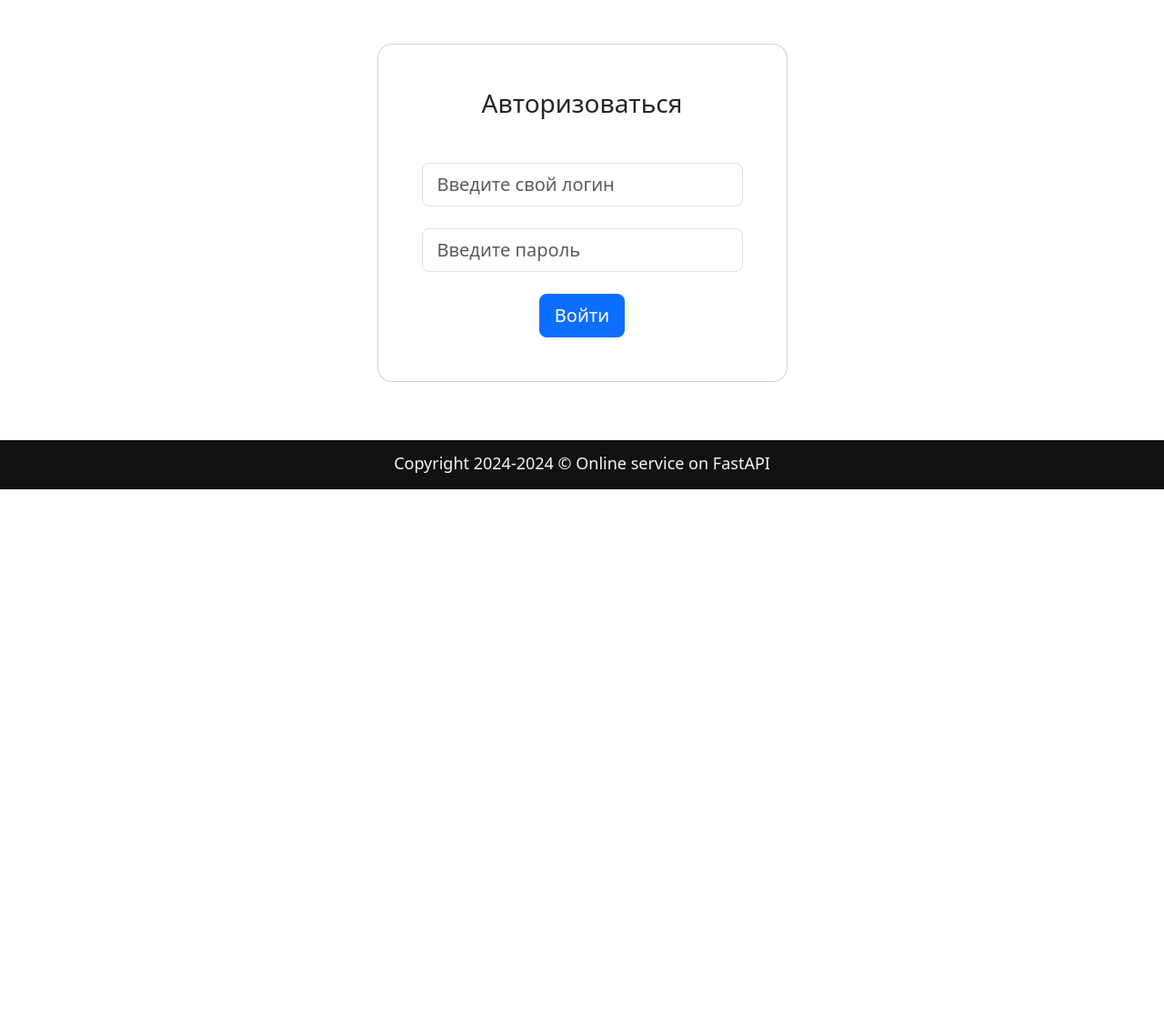
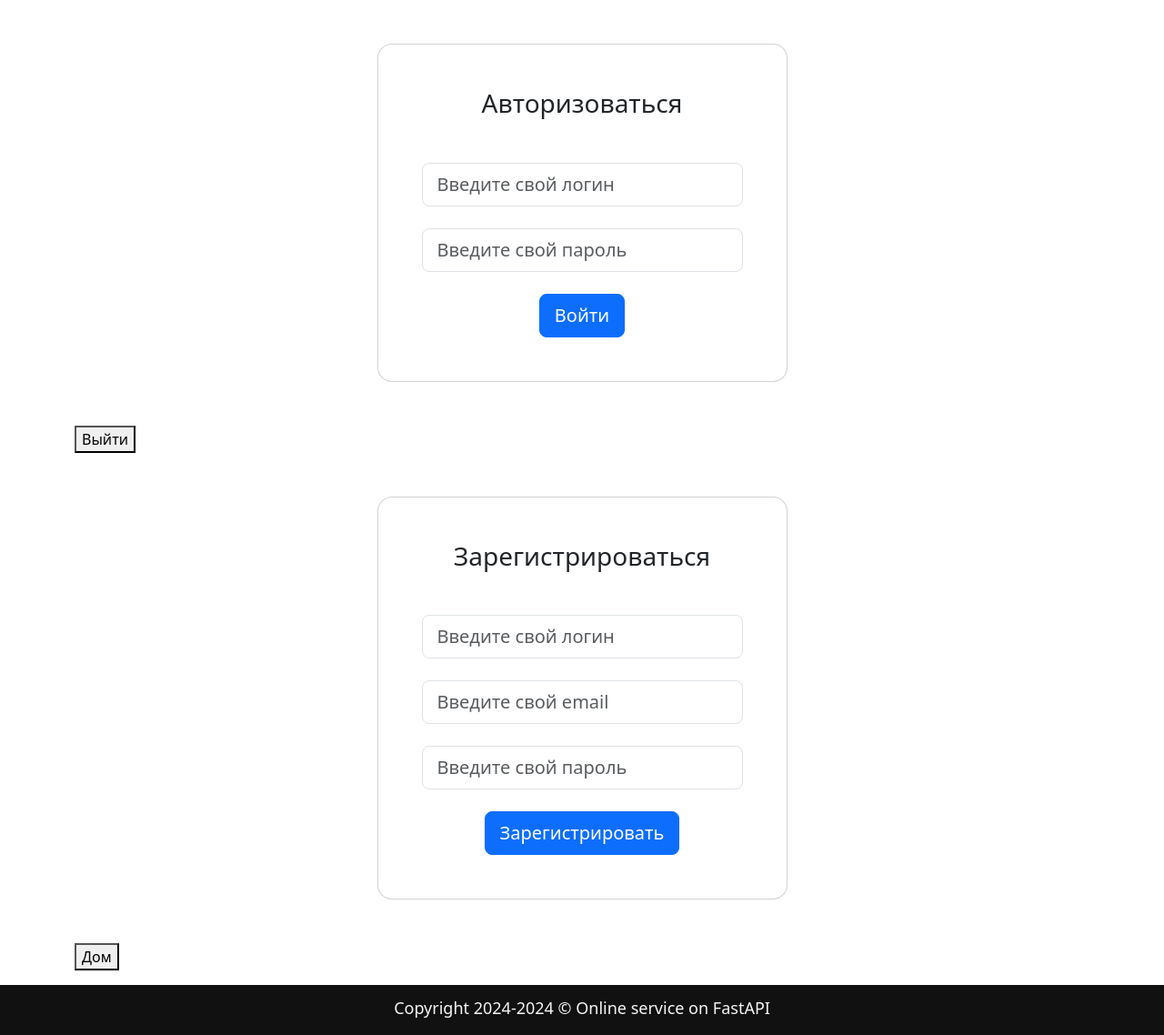
Before and after one commit to RodionMatytsin/FastApiProject, a FastAPI app: page /login in a window 1280 px wide. Shown: the whole page at 91% size. Before the commit the page ends 538 px from the top, so only its background shows below. Run offline with FastAPI, Linux system fonts and the light colour scheme.

Commit message:
Changes auth.js file

```diff
--- a/static/js/Auth.js
+++ b/static/js/Auth.js
@@ -1,15 +1,15 @@
 function handleLoginSubmit(event) {
     event.preventDefault();
     const formdata = new FormData(event.target);
-    const username = formdata.get('username');
-    const password = formdata.get('password');
+    const loginUsername = formdata.get('username');
+    const loginPassword = formdata.get('password');
 
     fetch('/api/login', {
         method: 'POST',
         headers: {
             'Content-Type': 'application/json'
         },
-        body: JSON.stringify({"username": username, "password": password})
+        body: JSON.stringify({"username": loginUsername, "password": loginPassword})
     }).then(response => response.json()).then(data => {
         console.log('Success:', data);
         alert(data.message);
@@ -19,4 +19,53 @@ function handleLoginSubmit(event) {
     });
 }
 
-document.getElementById('loginForm').addEventListener('submit', handleLoginSubmit)
+function handleSigUpSubmit(event) {
+    event.preventDefault();
+    const formdata = new FormData(event.target);
+    const regisUsername = formdata.get('username');
+    const regisEmail = formdata.get('email');
+    const regisPassword = formdata.get('password');
+
+    fetch('/api/signup', {
+        method: 'POST',
+        headers: {
+            'Content-Type': 'application/json'
+        },
+        body: JSON.stringify({"username": regisUsername, "email": regisEmail, "password": regisPassword})
+    }).then(response => response.json()).then(data => {
+        console.log('Success:', data);
+        alert(data.message);
+    }).catch((error) => {
+        console.error('Error:', error);
+    });
+}
+
+function handleLogoutClick() {
+    fetch('/api/logout', {
+        method: 'GET',
+        credentials: 'include'
+    }).then(response => response.json()).then(data => {
+        console.log('Success:', data);
+        alert(data.message);
+        document.cookie = 'user_token=; expires=Thu, 01 Jan 1970 00:00:01 GMT;';
+    }).catch((error) => {
+        console.error('Error:', error);
+    });
+}
+
+function handleHomeClick() {
+    fetch('/api/home', {
+        method: 'GET',
+        credentials: 'include'
+    }).then(response => response.json()).then(data => {
+        console.log('Success:', data);
+        alert(data.message);
+    }).catch((error) => {
+        console.error('Error:', error);
+    });
+}
+
+document.getElementById('loginForm').addEventListener('submit', handleLoginSubmit);
+document.getElementById('regisForm').addEventListener('submit', handleSigUpSubmit);
+document.getElementById('logoutButton').addEventListener('click', handleLogoutClick);
+document.getElementById('homeButton').addEventListener('click', handleHomeClick);
--- a/templates/index.html
+++ b/templates/index.html
@@ -20,7 +20,7 @@
                                 <input type="text" name="username" placeholder="Введите свой логин" id="typeEmailX-2" class="form-control form-control-lg" />
                             </div>
                             <div data-mdb-input-init class="form-outline mb-4">
-                                <input type="password" name="password" placeholder="Введите пароль" id="typePasswordX-2" class="form-control form-control-lg" />
+                                <input type="password" name="password" placeholder="Введите свой пароль" id="typePasswordX-2" class="form-control form-control-lg" />
                             </div>
                             <button data-mdb-button-init data-mdb-ripple-init class="btn btn-primary btn-lg btn-block" type="submit">Войти</button>
 
@@ -30,6 +30,44 @@
             </div>
         </div>
     </form>
+
+    <div class="container">
+        <div id="logoutButton">
+            <button type="submit">Выйти</button>
+        </div>
+    </div>
+
+    <form id="regisForm">
+        <div class="container py-5 h-100">
+            <div class="row d-flex justify-content-center align-items-center h-100">
+                <div class="col-12 col-md-8 col-lg-6 col-xl-5">
+                    <div class="card shadow-2-strong" style="border-radius: 1rem;">
+                        <div class="card-body p-5 text-center">
+
+                            <h3 class="mb-5">Зарегистрироваться</h3>
+                            <div data-mdb-input-init class="form-outline mb-4">
+                                <input type="text" name="username" placeholder="Введите свой логин" class="form-control form-control-lg" />
+                            </div>
+                            <div data-mdb-input-init class="form-outline mb-4">
+                                <input type="email" name="email" placeholder="Введите свой email" class="form-control form-control-lg" />
+                            </div>
+                            <div data-mdb-input-init class="form-outline mb-4">
+                                <input type="password" name="password" placeholder="Введите свой пароль" class="form-control form-control-lg" />
+                            </div>
+                            <button data-mdb-button-init data-mdb-ripple-init class="btn btn-primary btn-lg btn-block" type="submit">Зарегистрировать</button>
+
+                        </div>
+                    </div>
+                </div>
+            </div>
+        </div>
+    </form>
+
+    <div class="container">
+        <div id="homeButton">
+            <button type="submit">Дом</button>
+        </div>
+    </div>
 
     <footer>
         <div class="container mt-3">
```
Also changed, not shown: tasks.txt (+0 -19 lines).
